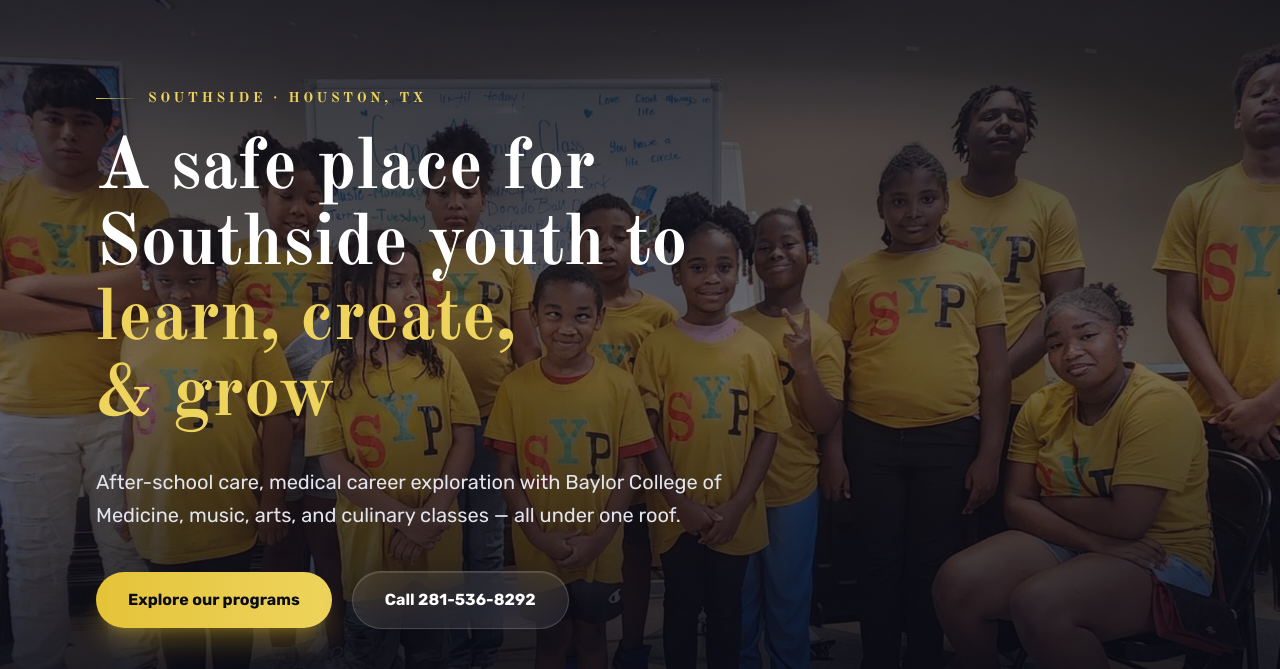
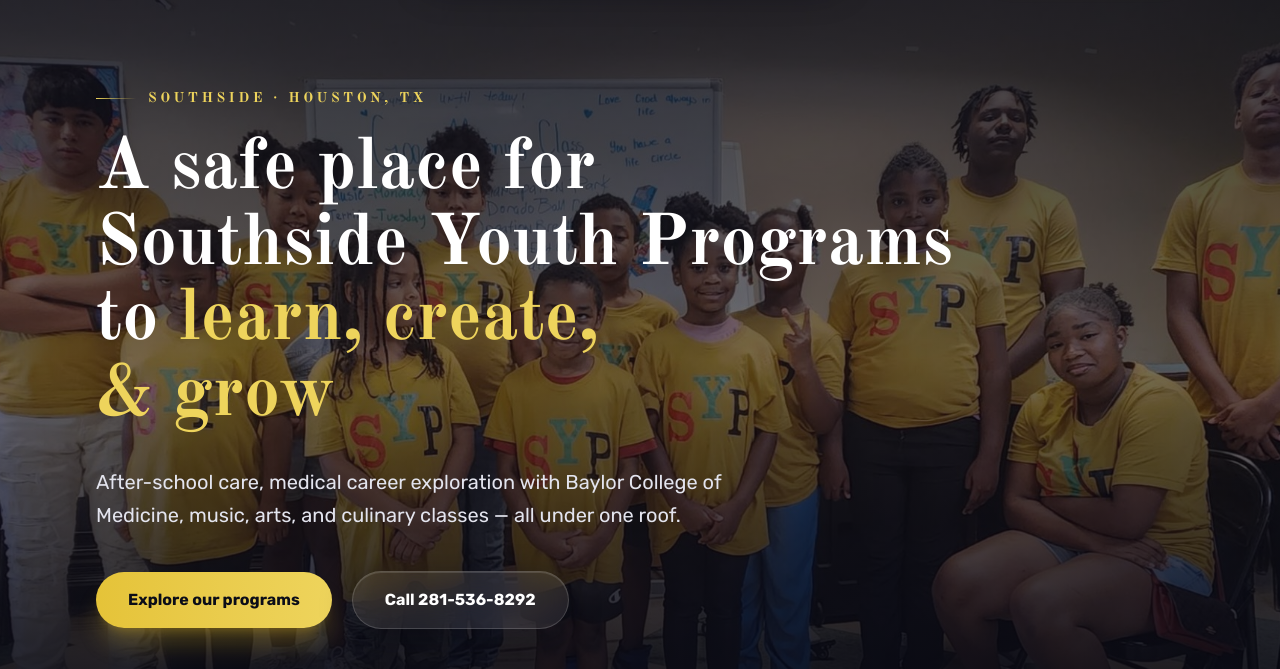
Before and after one commit to august-web/syprograms, an Astro site: page / in a window 1280 px wide. Shown: the part 72-741 px from the top of the page. Built offline with nearby package versions, Linux system fonts and the light colour scheme; Astro itself is replaced by a stand-in of ours.

Commit message:
Use full 'Southside Youth Programs' name in home hero headline

```diff
--- a/src/pages/index.astro
+++ b/src/pages/index.astro
@@ -45,9 +45,9 @@
 
 			<h1 class="mt-6 max-w-4xl font-display text-5xl font-bold leading-[1.05] sm:text-7xl">
 				<span class="block">A safe place for</span>
-				<span class="block">Southside youth to</span>
+				<span class="block">Southside Youth Programs</span>
 				<span class="block">
-					<em class="not-italic text-cyan-300">learn, create,</em>
+					to <em class="not-italic text-cyan-300">learn, create,</em>
 				</span>
 				<span class="block"><em class="not-italic text-cyan-300">&amp; grow</em></span>
 			</h1>
```
